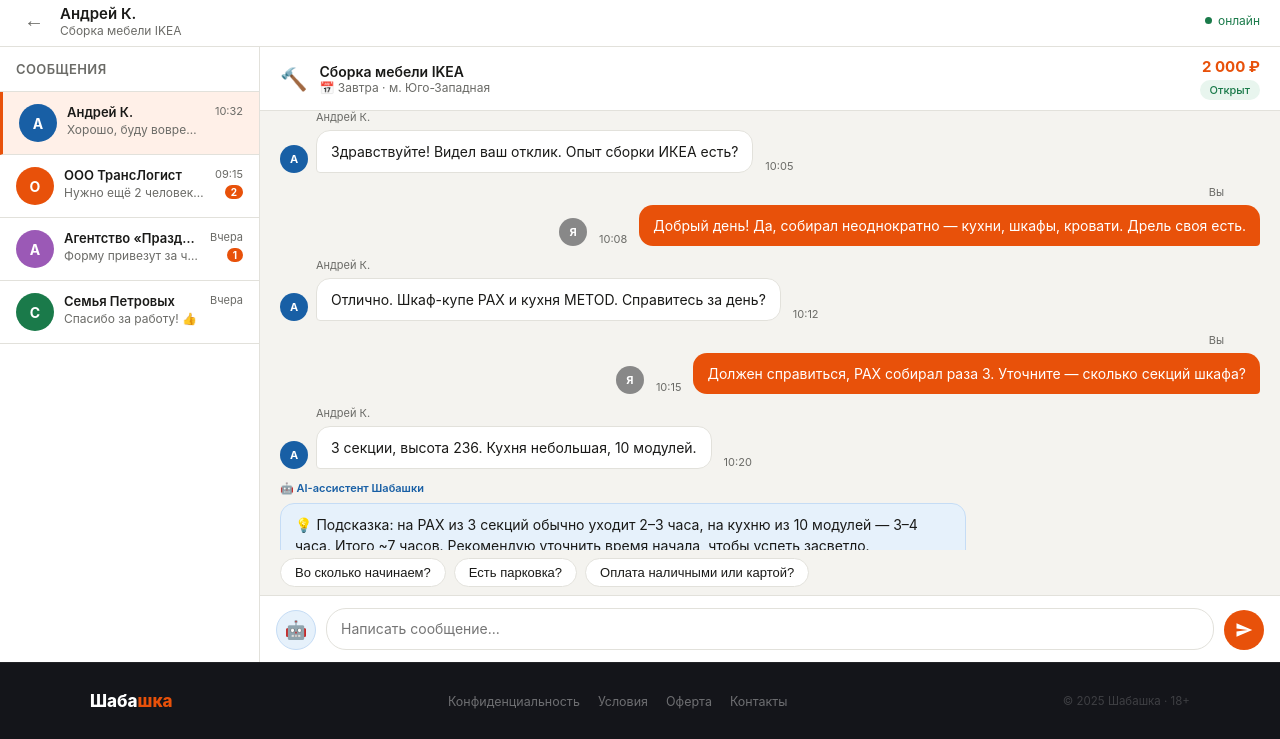
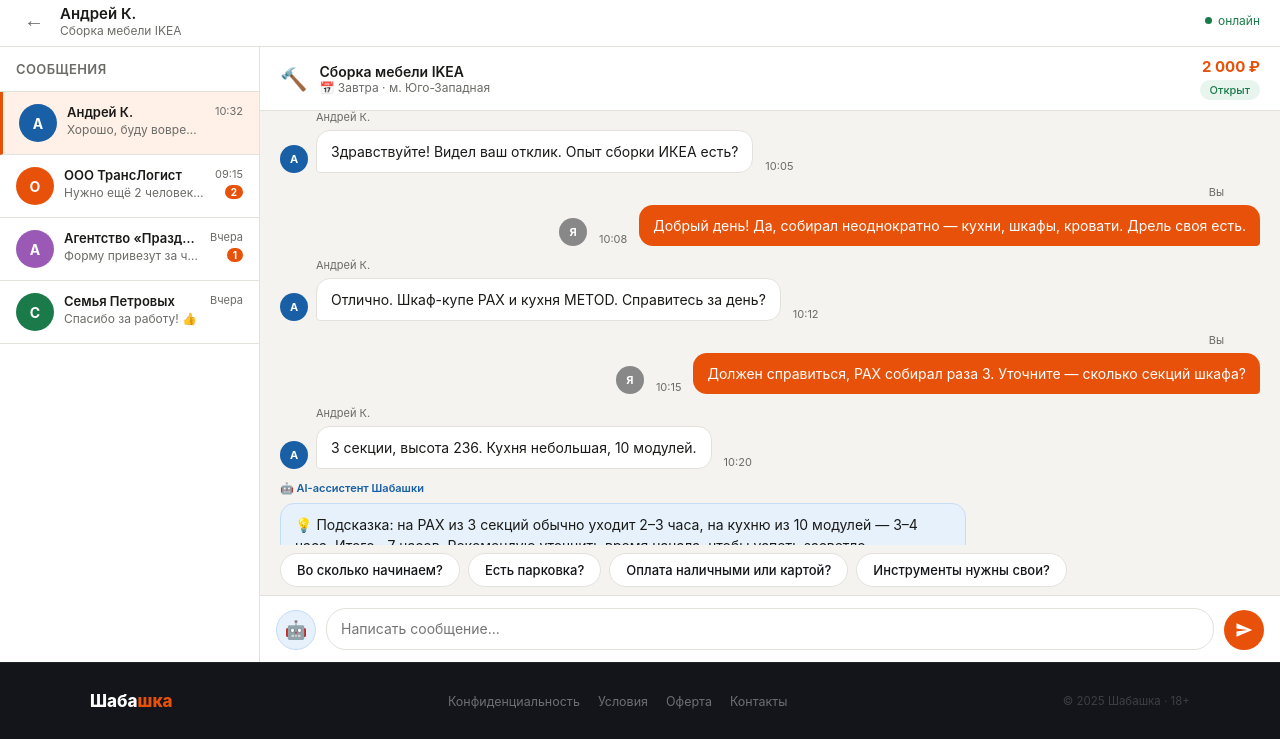
Before and after one commit to cinecut43-netizen/-, a website: page chat.html in a window 1280 px wide. Shown: the part 61-800 px from the top of the page. Drawn offline with nearby package versions, Linux system fonts and the light colour scheme.

Commit message:
Add files via upload

```diff
--- a/chat.html
+++ b/chat.html
@@ -10,8 +10,6 @@
 <meta name="apple-mobile-web-app-capable" content="yes">
 <meta name="apple-mobile-web-app-status-bar-style" content="black-translucent">
 <meta name="apple-mobile-web-app-title" content="Шабашка">
-<link rel="apple-touch-icon" href="/favicon.svg">
-<link rel="icon" type="image/svg+xml" href="/favicon.svg">
 <title>Сообщения — Шабашка</title>
 <meta name="description" content="Переписка с работодателями и исполнителями по заказам.">
 <meta name="robots" content="index, follow">
@@ -110,8 +108,8 @@
 /* QUICK REPLIES */
 .quick-replies { padding: 8px 20px; display: flex; gap: 8px; overflow-x: auto; flex-shrink: 0; }
 .quick-replies::-webkit-scrollbar { display: none; }
-.quick-btn { white-space: nowrap; padding: 6px 14px; border: 1px solid var(--border); border-radius: 20px; font-size: 13px; background: var(--white); cursor: pointer; color: var(--dark); transition: all 0.1s; }
-.quick-btn:hover { border-color: var(--orange); color: var(--orange); }
+.quick-btn { white-space: nowrap; padding: 8px 16px; border: 1.5px solid #E2E1DB; border-radius: 20px; font-size: 13px; background: #fff; cursor: pointer; color: #14151A; font-family: inherit; font-weight: 500; transition: all 0.15s; flex-shrink: 0; }
+.quick-btn:hover, .quick-btn:active { border-color: #E8510A; color: #E8510A; background: #FFF0E8; }
 
 /* INPUT */
 .input-area { padding: 12px 16px; background: var(--white); border-top: 1px solid var(--border); display: flex; gap: 10px; align-items: flex-end; flex-shrink: 0; }
@@ -179,8 +177,12 @@
 <meta name="color-scheme" content="light only">
 <style>:root { color-scheme: light only; }</style>
 <style>@media(max-width:600px){body{padding-bottom:calc(70px + env(safe-area-inset-bottom,0px))!important}}</style>
+<link rel="icon" type="image/png" href="/logo-v2.png">
+<link rel="apple-touch-icon" href="/logo-v2.png">
+<link rel="shortcut icon" href="/logo-v2.png">
 </head>
 <body>
+<script src="/splash.js"></script>
 
 <!-- МОБИЛЬНАЯ ШАПКА ЧАТА -->
 <div id="mobileChatHeader" style="display:none;background:#fff;border-bottom:1px solid #F0EFE9;position:sticky;top:0;z-index:100">
@@ -288,11 +290,39 @@
 };
 
 const QUICK = {
-  1: ['Во сколько начинаем?', 'Есть парковка?', 'Оплата наличными или картой?'],
-  2: ['Есть напарник', 'Нет, только один', 'Во сколько подъезжать?'],
-  3: ['Да, устроит', 'Можно чуть раньше?', 'Какой дресс-код?'],
-  4: [],
+  1: ['Во сколько начинаем?', 'Есть парковка?', 'Оплата наличными или картой?', 'Инструменты нужны свои?'],
+  2: ['Есть напарник 👍', 'Только один, сорри', 'Во сколько подъезжать?', 'Какой адрес точно?'],
+  3: ['Да, устроит ✓', 'Можно чуть раньше?', 'Какой дресс-код?', 'Форма будет?'],
+  4: ['Спасибо за работу! 🙏', 'Всё отлично получилось', 'Работали очень хорошо'],
 };
+
+// Умные ответы исходя из последнего сообщения
+function getSmartReplies(convoId) {
+  var msgs = MESSAGES_DB[convoId] || [];
+  var last = msgs.filter(function(m){ return m.type === 'them'; }).pop();
+  if (!last) return QUICK[convoId] || [];
+
+  var text = last.text.toLowerCase();
+  if (text.includes('опыт') || text.includes('умеете') || text.includes('навык')) {
+    return ['Да, есть опыт ✓', 'Несколько лет опыта', 'Впервые, но готов научиться', 'Можем обсудить подробнее'];
+  }
+  if (text.includes('сколько') && (text.includes('час') || text.includes('врем'))) {
+    return ['Примерно 4 часа', 'За день справлюсь', 'Зависит от объёма', 'Уточните задачу'];
+  }
+  if (text.includes('когда') || text.includes('во сколько') || text.includes('время')) {
+    return ['В 9 утра', 'В 10:00', 'Когда скажете', 'После 12:00'];
+  }
+  if (text.includes('цен') || text.includes('оплат') || text.includes('₽')) {
+    return ['Устраивает ✓', 'Могу за меньше', 'Давайте обсудим', 'Наличными удобнее'];
+  }
+  if (text.includes('адрес') || text.includes('где') || text.includes('куда')) {
+    return ['Ок, записал адрес', 'Скину геолокацию', 'Буду вовремя', 'На карте покажите?'];
+  }
+  if (text.includes('спасибо') || text.includes('отлично') || text.includes('хорошо')) {
+    return ['И вам спасибо! 🙏', 'Рад помочь', 'До следующего раза', 'Оставьте отзыв!'];
+  }
+  return QUICK[convoId] || ['Понял, принято ✓', 'Хорошо', 'Уточните пожалуйста', 'Договорились!'];
+}
 
 let currentConvo = 1;
 let typingTimeout = null;
@@ -360,10 +390,12 @@
 }
 
 function renderQuickReplies() {
-  const qs = QUICK[currentConvo] || [];
-  document.getElementById('quickReplies').innerHTML = qs.map(q =>
-    `<button class="quick-btn" onclick="sendQuick('${q}')">${q}</button>`
-  ).join('');
+  var qs = getSmartReplies(currentConvo);
+  var el = document.getElementById('quickReplies');
+  if (!qs.length) { el.innerHTML = ''; return; }
+  el.innerHTML = qs.map(function(q) {
+    return '<button class="quick-btn" onclick="sendQuick(\'' + q.replace(/'/g, "\\'") + '\')">' + q + '</button>';
+  }).join('');
 }
 
 function sendQuick(text) {
@@ -386,6 +418,7 @@
   input.style.height = 'auto';
   renderMessages();
   renderSidebar();
+  renderQuickReplies();
 
   // simulate reply
   if (currentConvo === 1) {
```
